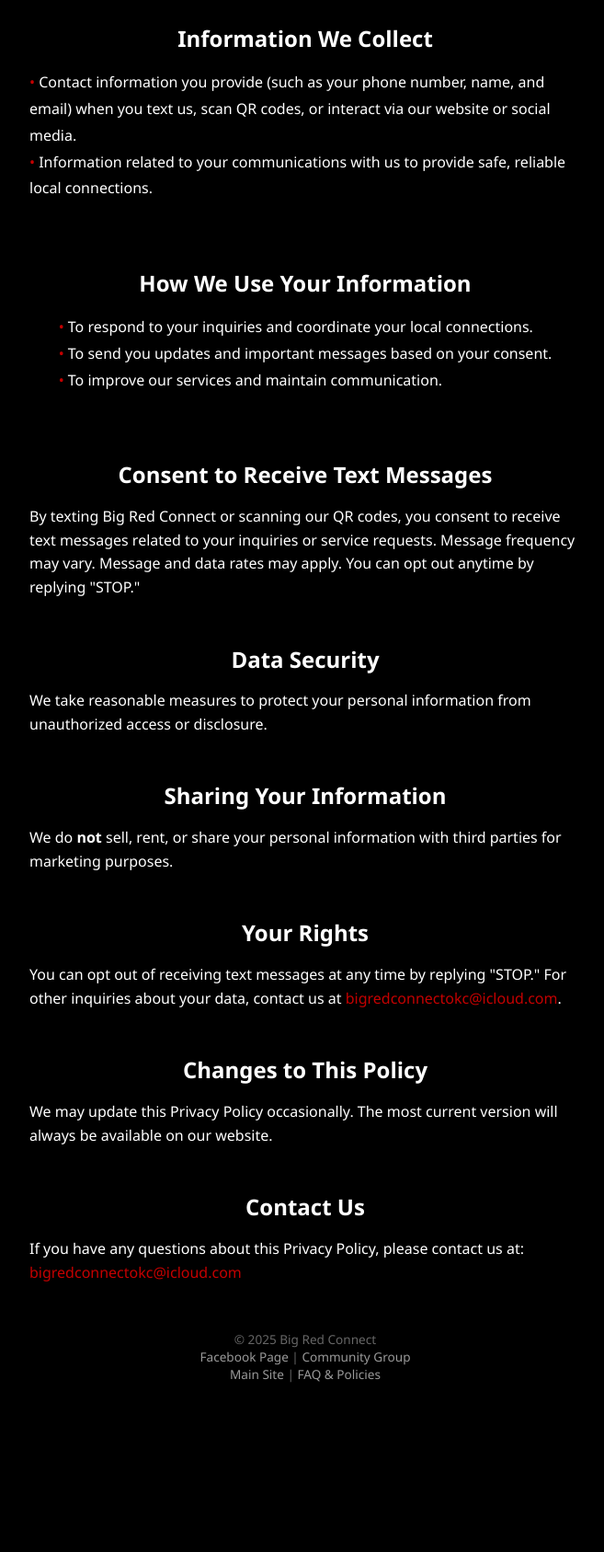
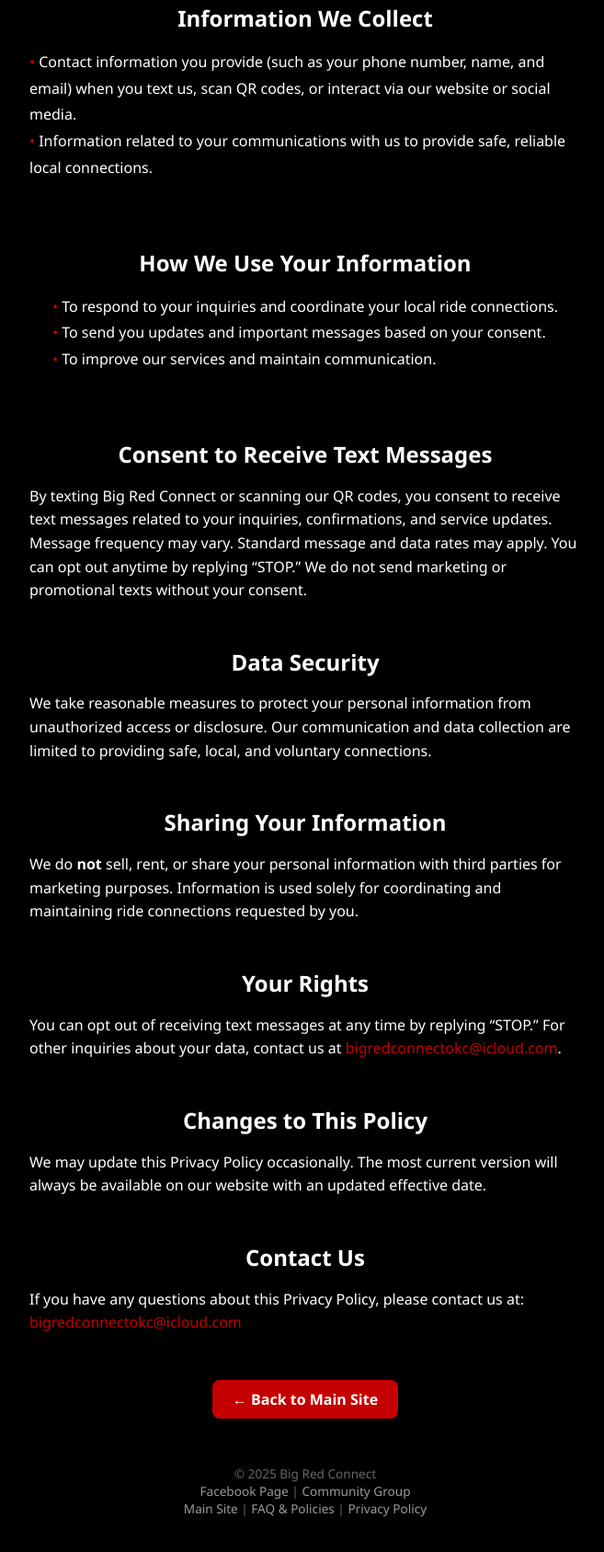
Before and after one commit to BigRed202403/Big-Red-Connect, a plain HTML site: page privacypolicy.html in a window 1280 px wide. Shown: the part 425-2112 px from the top of the page at 92% size, without its empty margins (308-965 px from the left). Before the commit the page ends 1978 px from the top, so only its background shows below. Drawn offline with Linux system fonts and the light colour scheme.

Commit message:
Update privacypolicy.html

```diff
--- a/privacypolicy.html
+++ b/privacypolicy.html
@@ -47,7 +47,7 @@
             margin-top: 30px;
         }
         .about {
-            margin-top: 40px;
+            margin-top: 10px;
             font-size: 1em;
             color: #ccc;
             line-height: 1.5em;
@@ -63,12 +63,31 @@
             color: #999;
             text-decoration: none;
         }
+        footer a:hover {
+            color: #cc0000;
+        }
         a {
             color: #c40000;
             text-decoration: none;
         }
+        a:hover {
+            text-decoration: underline;
+        }
         .logo {
             margin: 30px 0 20px 0;
+        }
+        .button-back {
+            display: inline-block;
+            margin-top: 30px;
+            background-color: #c40000;
+            color: white;
+            padding: 10px 22px;
+            border-radius: 8px;
+            text-decoration: none;
+            font-weight: bold;
+        }
+        .button-back:hover {
+            background-color: #a80000;
         }
     </style>
 </head>
@@ -79,7 +98,7 @@
     </div>
 
     <h1>Privacy Policy</h1>
-    <div class="about">Effective Date: March 23, 2024</div>
+    <div class="about">Effective Date: October 6, 2025</div>
 
     <div class="section">
         <p>At <strong>Big Red Connect</strong>, your privacy and trust are very important to us. This Privacy Policy explains how we collect, use, and protect your personal information when you connect with us.</p>
@@ -96,7 +115,7 @@
     <div class="section">
         <h2>How We Use Your Information</h2>
         <ul>
-            <li>To respond to your inquiries and coordinate your local connections.</li>
+            <li>To respond to your inquiries and coordinate your local ride connections.</li>
             <li>To send you updates and important messages based on your consent.</li>
             <li>To improve our services and maintain communication.</li>
         </ul>
@@ -104,27 +123,27 @@
 
     <div class="section">
         <h2>Consent to Receive Text Messages</h2>
-        <p>By texting Big Red Connect or scanning our QR codes, you consent to receive text messages related to your inquiries or service requests. Message frequency may vary. Message and data rates may apply. You can opt out anytime by replying "STOP."</p>
+        <p>By texting Big Red Connect or scanning our QR codes, you consent to receive text messages related to your inquiries, confirmations, and service updates. Message frequency may vary. Standard message and data rates may apply. You can opt out anytime by replying “STOP.” We do not send marketing or promotional texts without your consent.</p>
     </div>
 
     <div class="section">
         <h2>Data Security</h2>
-        <p>We take reasonable measures to protect your personal information from unauthorized access or disclosure.</p>
+        <p>We take reasonable measures to protect your personal information from unauthorized access or disclosure. Our communication and data collection are limited to providing safe, local, and voluntary connections.</p>
     </div>
 
     <div class="section">
         <h2>Sharing Your Information</h2>
-        <p>We do <strong>not</strong> sell, rent, or share your personal information with third parties for marketing purposes.</p>
+        <p>We do <strong>not</strong> sell, rent, or share your personal information with third parties for marketing purposes. Information is used solely for coordinating and maintaining ride connections requested by you.</p>
     </div>
 
     <div class="section">
         <h2>Your Rights</h2>
-        <p>You can opt out of receiving text messages at any time by replying "STOP." For other inquiries about your data, contact us at <a href="mailto:bigredconnectokc@icloud.com">bigredconnectokc@icloud.com</a>.</p>
+        <p>You can opt out of receiving text messages at any time by replying “STOP.” For other inquiries about your data, contact us at <a href="mailto:bigredconnectokc@icloud.com">bigredconnectokc@icloud.com</a>.</p>
     </div>
 
     <div class="section">
         <h2>Changes to This Policy</h2>
-        <p>We may update this Privacy Policy occasionally. The most current version will always be available on our website.</p>
+        <p>We may update this Privacy Policy occasionally. The most current version will always be available on our website with an updated effective date.</p>
     </div>
 
     <div class="section">
@@ -132,12 +151,15 @@
         <p>If you have any questions about this Privacy Policy, please contact us at: <a href="mailto:bigredconnectokc@icloud.com">bigredconnectokc@icloud.com</a></p>
     </div>
 
+    <a href="index.html" class="button-back">← Back to Main Site</a>
+
     <footer>
         &copy; 2025 Big Red Connect<br>
         <a href="https://www.facebook.com/profile.php?id=61577217145544" target="_blank">Facebook Page</a> |
         <a href="https://www.facebook.com/share/g/16XP93KAZV/?mibextid=wwXIfr" target="_blank">Community Group</a><br>
-        <a href="https://bigred202403.github.io/Big-Red-Connect/index.html" target="_blank">Main Site</a> |
-        <a href="https://bigred202403.github.io/Big-Red-Connect/info.html" target="_blank">FAQ & Policies</a>
+        <a href="index.html" target="_blank">Main Site</a> |
+        <a href="info.html" target="_blank">FAQ & Policies</a> |
+        <a href="PrivacyPolicy.html" target="_blank">Privacy Policy</a>
     </footer>
 
 </body>
```
